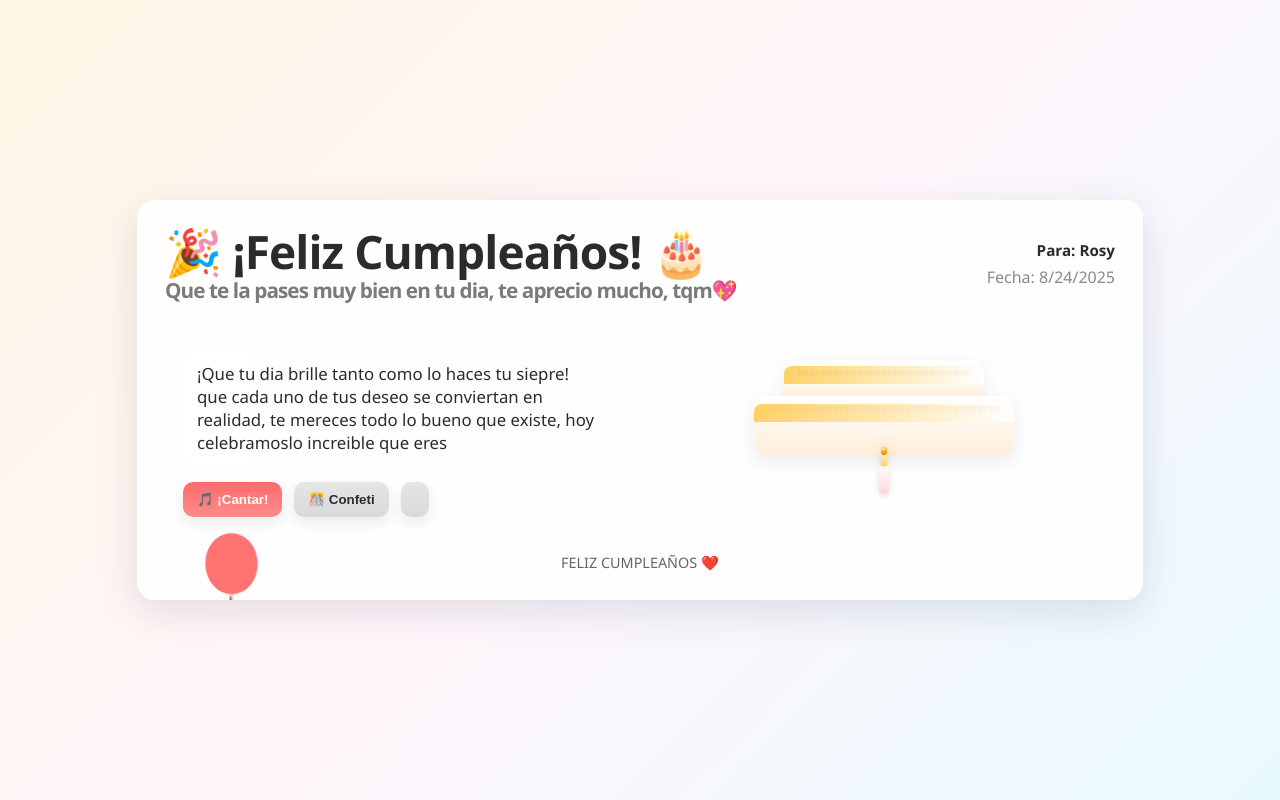
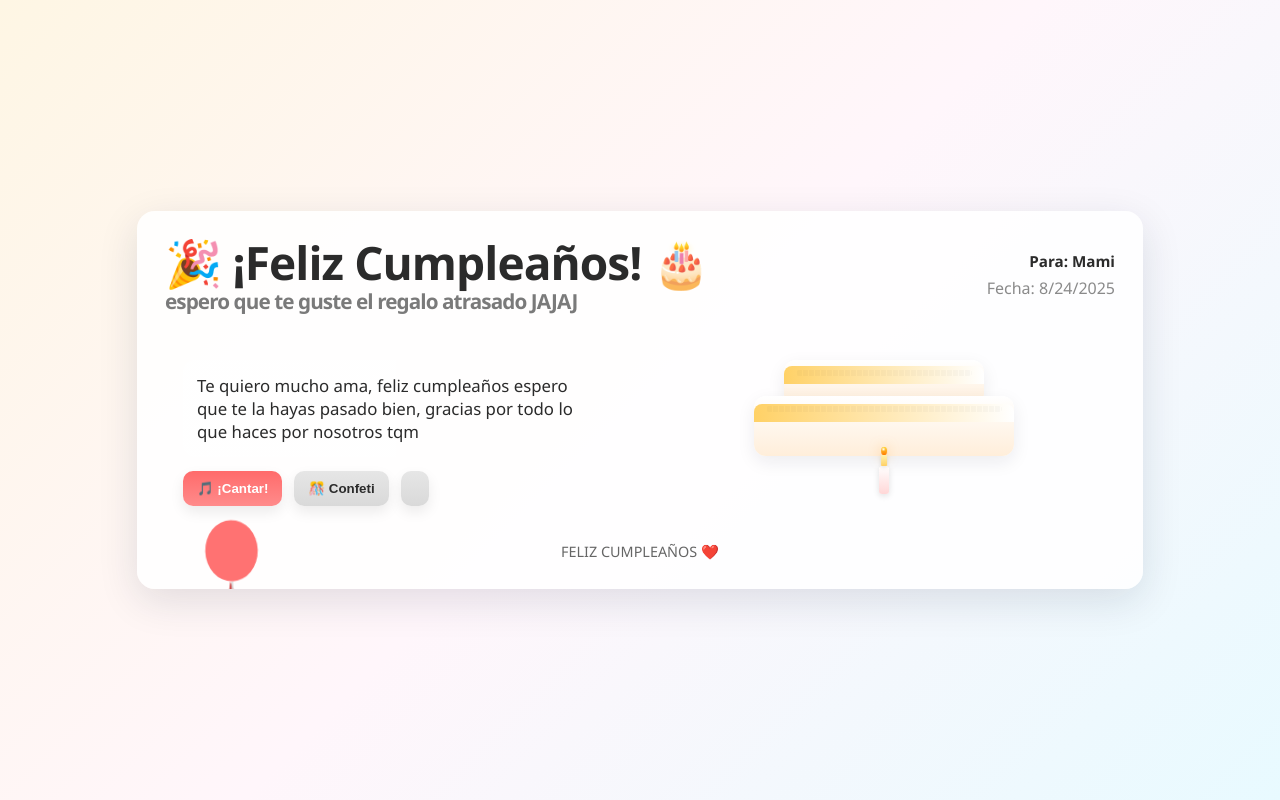
Before and after one commit to estivenjpg/estivenjpg.github.io, a plain HTML site: page index.html in a window 1280 px wide. Drawn offline with Linux system fonts and the light colour scheme.

Commit message:
Update index.html

```diff
--- a/index.html
+++ b/index.html
@@ -71,10 +71,10 @@
       <header>
         <div class="title" id="title">
           <div>🎉 ¡Feliz Cumpleaños! 🎂</div>
-          <small>Que te la pases muy bien en tu dia, te aprecio mucho, tqm💖</small>
+          <small>espero que te guste el regalo atrasado JAJAJ</small>
         </div>
         <div style="margin-left:auto;text-align:right;">
-          <div style="font-weight:700;font-size:0.95rem">Para: <span id="nombre">Rosy</span></div>
+          <div style="font-weight:700;font-size:0.95rem">Para: <span id="nombre">Mami</span></div>
           <div style="color:#8a8a8a;margin-top:6px">Fecha: <span id="fecha"></span></div>
         </div>
       </header>
@@ -83,7 +83,7 @@
       <div class="content">
         <div class="left">
           <div class="message" id="mensaje">
-            ¡Que tu dia brille tanto como lo haces tu siepre! que cada uno de tus deseo se conviertan en realidad, te mereces todo lo bueno que existe, hoy celebramoslo increible que eres
+            Te quiero mucho ama, feliz cumpleaños espero que te la hayas pasado bien, gracias por todo lo que haces por nosotros tqm
 
 
           </div>
@@ -121,4 +121,5 @@
     });
   </script>
 </body>
+
 </html>
```
